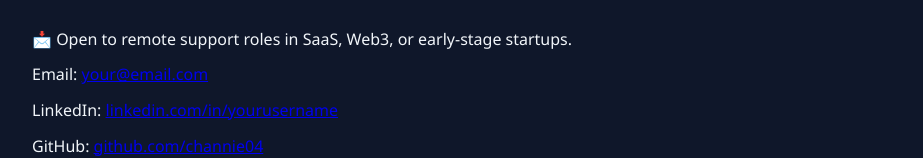
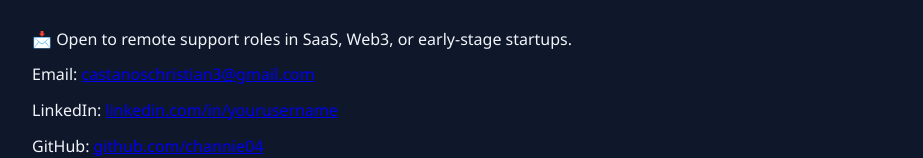
Before and after one commit to Channie04/Christian, a plain HTML site: page index.html in a window 1280 px wide. Shown: the part 1058-1216 px from the top of the page, without its empty margins (178-1101 px from the left). Drawn offline with Linux system fonts and the light colour scheme.

Commit message:
Update index.html

```diff
--- a/index.html
+++ b/index.html
@@ -184,7 +184,7 @@
   <section id="contact" class="contact">
     <h2>Let’s Connect</h2>
     <p>📩 Open to remote support roles in SaaS, Web3, or early-stage startups.</p>
-    <p>Email: <a href="mailto:your@email.com">your@email.com</a></p>
+    <p>Email: <a href="mailto:castanoschristian3@gmail.com">castanoschristian3@gmail.com</a></p>
     <p>LinkedIn: <a href="https://www.linkedin.com/in/yourusername" target="_blank">linkedin.com/in/yourusername</a></p>
     <p>GitHub: <a href="https://github.com/channie04" target="_blank">github.com/channie04</a></p>
     <a href="Christian-Resume.pdf" download class="btn">📄 Download My Résumé</a>
```
